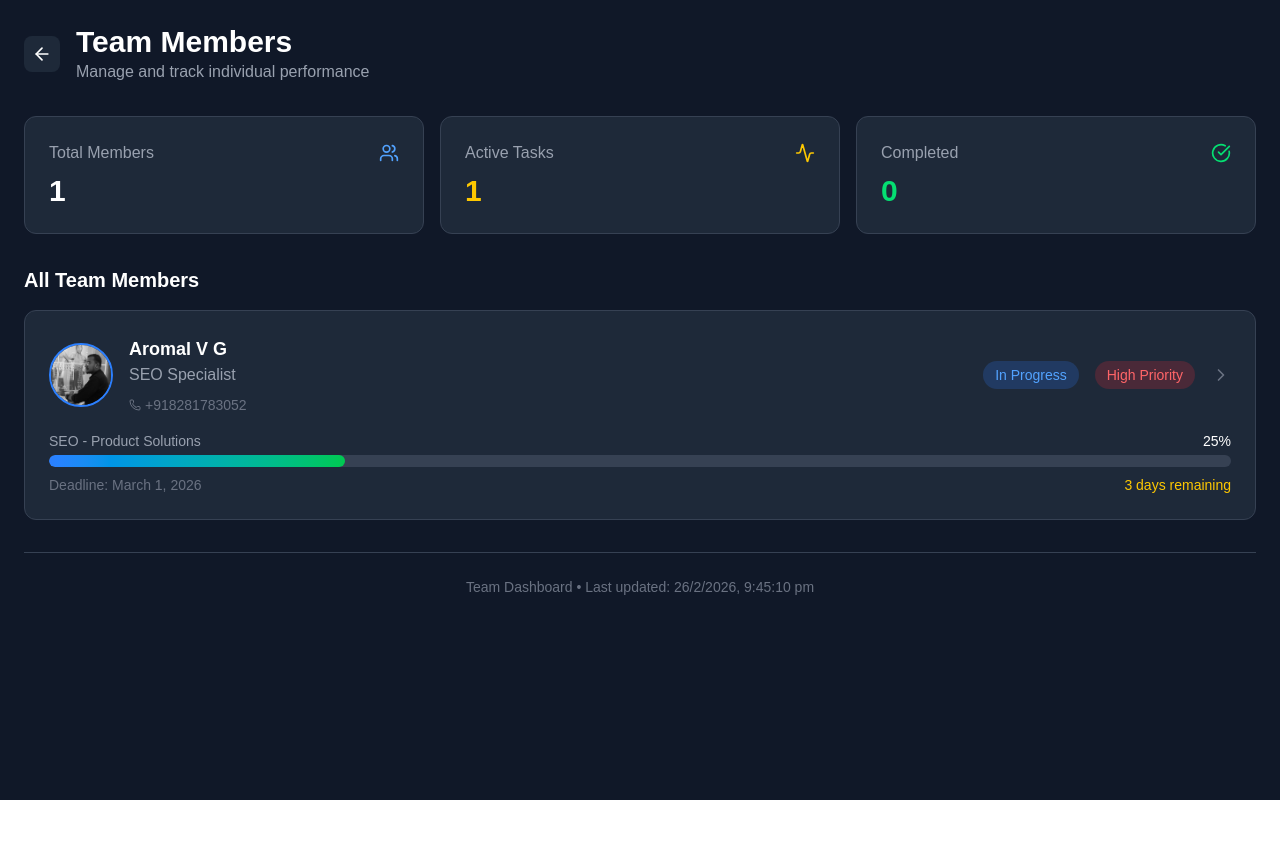
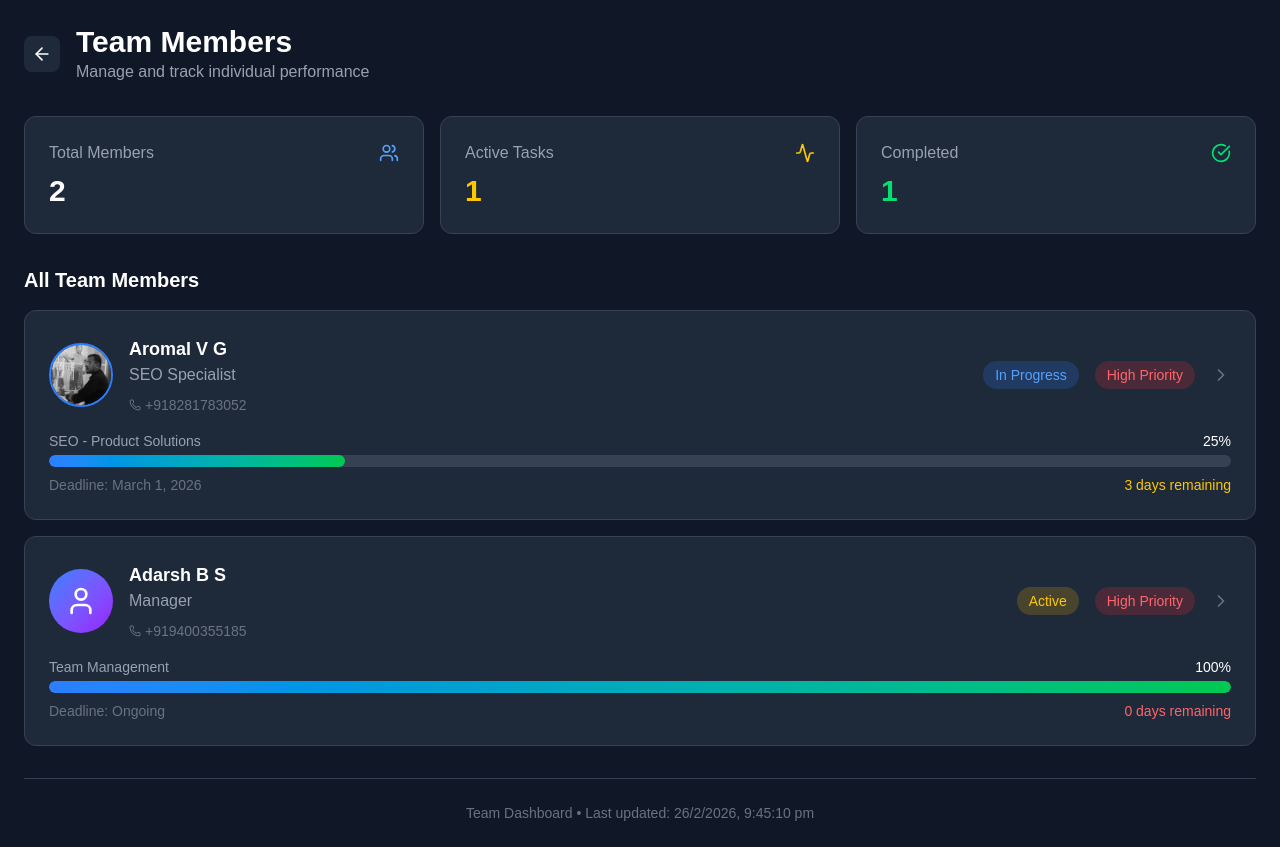
Before and after one commit to thowrzz/team-dashboard, a Next.js app: page /team-dashboard/team in a window 1280 px wide. Before the commit the page ends 800 px from the top, so only its background shows below. Built offline with nearby package versions, Linux system fonts and the light colour scheme.

Commit message:
Add Adarsh B S as team member (Manager)

```diff
--- a/app/page.tsx
+++ b/app/page.tsx
@@ -50,6 +50,29 @@ const teamMembers = [
       evening: false,
     },
     lastActive: "2026-02-26T23:30:00+05:30",
+  },
+  {
+    id: 2,
+    name: "Adarsh B S",
+    phone: "+919400355185",
+    email: "adarshsarachandran@gmail.com",
+    avatar: null,
+    role: "Manager",
+    task: "Team Management",
+    deadline: "Ongoing",
+    daysRemaining: 0,
+    priority: "High",
+    status: "Active",
+    progress: 100,
+    efficiency: 95,
+    tasksCompleted: 12,
+    tasksThisWeek: 5,
+    checkIns: {
+      morning: true,
+      afternoon: true,
+      evening: true,
+    },
+    lastActive: "2026-02-27T19:30:00+05:30",
   },
 ];
 
--- a/app/team/[id]/client.tsx
+++ b/app/team/[id]/client.tsx
@@ -24,8 +24,10 @@ import {
   ResponsiveContainer,
 } from "recharts";
 
-const getMemberData = (id: number) => ({
-  id,
+const getMemberData = (id: number) => {
+  const members: Record<number, any> = {
+    1: {
+      id: 1,
       name: "Aromal V G",
       phone: "+918281783052",
       email: "aromalvijayan448@gmail.com",
@@ -50,6 +52,7 @@ const getMemberData = (id: number) => ({
         evening: { time: "7:00 PM", status: false },
       },
       activityLog: [
+        { timestamp: "2026-02-27T19:30:00+05:30", event: "Profile updated with photo and email", type: "update" },
         { timestamp: "2026-02-26T23:30:00+05:30", event: "Dashboard link sent", type: "update" },
         { timestamp: "2026-02-26T12:14:00+05:30", event: "Task assigned: SEO - Product Solutions", type: "task" },
         { timestamp: "2026-02-26T12:10:00+05:30", event: "Added to team", type: "member" },
@@ -60,7 +63,46 @@ const getMemberData = (id: number) => ({
         inProgress: 1,
         efficiency: 0,
       },
-});
+    },
+    2: {
+      id: 2,
+      name: "Adarsh B S",
+      phone: "+919400355185",
+      email: "adarshsarachandran@gmail.com",
+      avatar: null,
+      role: "Manager",
+      joinedDate: "2026-01-01",
+      tasks: [
+        {
+          id: 1,
+          title: "Team Management",
+          deadline: "Ongoing",
+          daysRemaining: 0,
+          priority: "High",
+          status: "Active",
+          progress: 100,
+          description: "Manage team members and track progress",
+        },
+      ],
+      checkIns: {
+        morning: { time: "9:00 AM", status: true },
+        afternoon: { time: "2:00 PM", status: true },
+        evening: { time: "7:00 PM", status: true },
+      },
+      activityLog: [
+        { timestamp: "2026-02-27T19:35:00+05:30", event: "Added to team dashboard", type: "member" },
+        { timestamp: "2026-02-26T12:00:00+05:30", event: "Team management system created", type: "system" },
+      ],
+      stats: {
+        totalTasks: 5,
+        completedTasks: 12,
+        inProgress: 1,
+        efficiency: 95,
+      },
+    },
+  };
+  return members[id] || null;
+};
 
 const dailyProgress = [
   { day: "Mon", hours: 0 },
--- a/app/team/[id]/page.tsx
+++ b/app/team/[id]/page.tsx
@@ -3,6 +3,7 @@ import MemberClient from "./client";
 // Team member data
 const teamMembers = [
   { id: 1, name: "Aromal V G", phone: "+918281783052" },
+  { id: 2, name: "Adarsh B S", phone: "+919400355185" },
 ];
 
 // Required for static export with dynamic routes
--- a/app/team/page.tsx
+++ b/app/team/page.tsx
@@ -43,6 +43,31 @@ const teamMembers = [
     },
     lastActive: "2026-02-26T23:30:00+05:30",
     joinedDate: "2026-02-26",
+  },
+  {
+    id: 2,
+    name: "Adarsh B S",
+    phone: "+919400355185",
+    email: "adarshsarachandran@gmail.com",
+    avatar: null,
+    role: "Manager",
+    task: "Team Management",
+    deadline: "Ongoing",
+    daysRemaining: 0,
+    priority: "High",
+    status: "Active",
+    progress: 100,
+    efficiency: 95,
+    tasksCompleted: 12,
+    tasksThisWeek: 5,
+    totalTasks: 5,
+    checkIns: {
+      morning: true,
+      afternoon: true,
+      evening: true,
+    },
+    lastActive: "2026-02-27T19:30:00+05:30",
+    joinedDate: "2026-01-01",
   },
 ];
 
```
Lines whose indentation alone changed are shown as unchanged.
